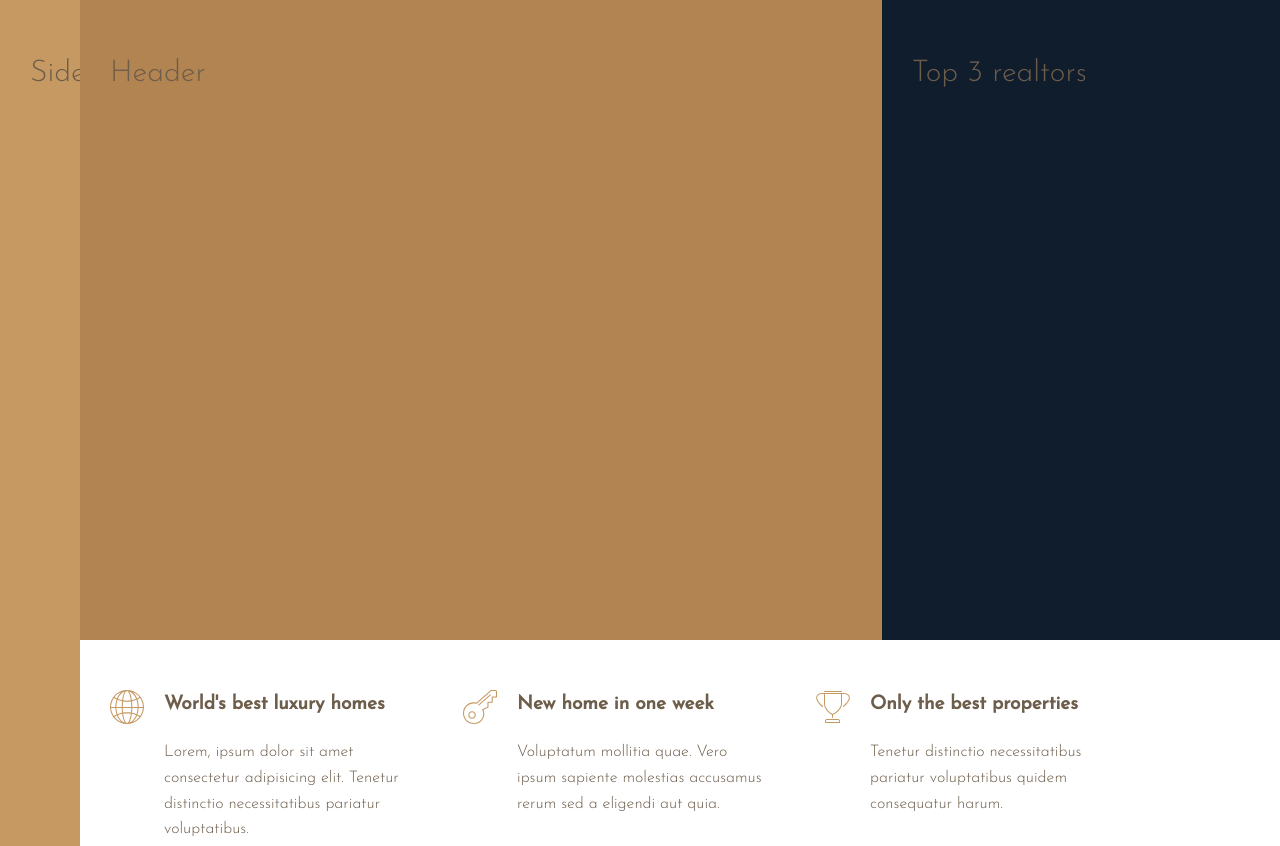
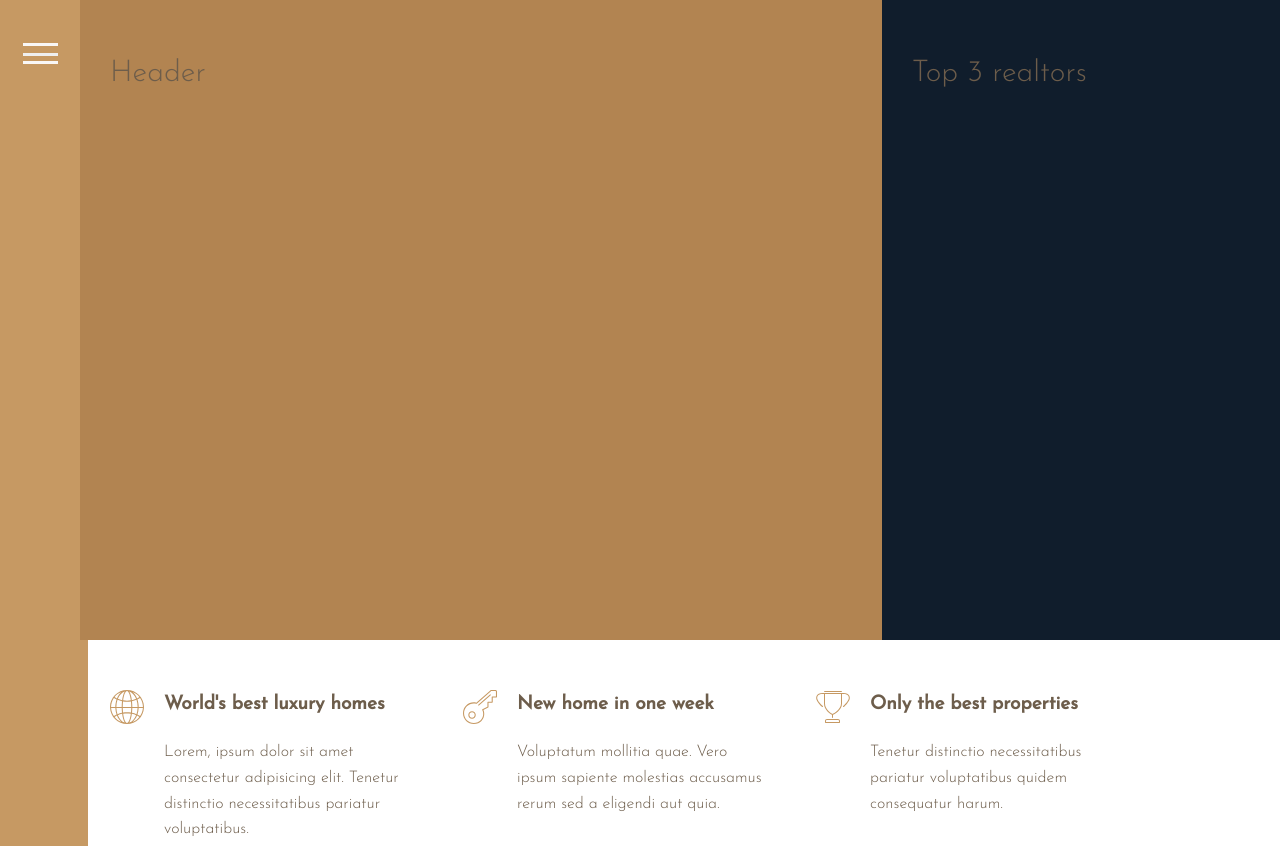
Before and after one commit to Docentcafedry/Nexter, a website: page index.html in a window 1280 px wide. Shown: the top 846 px of the page. Drawn offline with nearby package versions, Linux system fonts and the light colour scheme.

Commit message:
fixed footer nav aligment and implemented sidebar button

```diff
--- a/index.html
+++ b/index.html
@@ -15,7 +15,10 @@
     <title>nexter &mdash; your home, your freedom</title>
   </head>
   <body class="container">
-    <div class="sidebar">Sidebar</div>
+    <div class="sidebar">
+      <button class="nav_button"></button>
+    </div>
+
     <div class="header">Header</div>
     <div class="top-realtors">Top 3 realtors</div>
     <div class="features">
--- a/sass/_footer.scss
+++ b/sass/_footer.scss
@@ -15,9 +15,6 @@
 
 .footer-link:link,
 .footer-link:visited {
-  display: flex;
-  align-items: start;
-  justify-content: center;
   font-size: 1.6rem;
   text-transform: uppercase;
   text-decoration: none;
--- a/sass/_sidebar.scss
+++ b/sass/_sidebar.scss
@@ -2,4 +2,29 @@
   background-color: $color-primary;
   grid-column: start-sidebar / end-sidebar;
   grid-row: 1 / -1;
+  justify-self: center;
+
+  .nav_button {
+    border: none;
+    height: 0.3rem;
+    width: 3.5rem;
+    padding: 0.1rem 0;
+    display: inline-block;
+
+    &::before,
+    &::after {
+      content: "";
+      height: 0.3rem;
+      width: 3.5rem;
+      background-color: $color-grey-light-1;
+      display: inline-block;
+    }
+
+    &::before {
+      transform: translateY(-2rem);
+    }
+    &::after {
+      transform: translateY(-1.7rem);
+    }
+  }
 }
```
Also changed, not shown: css/style.css, 1 other file.
